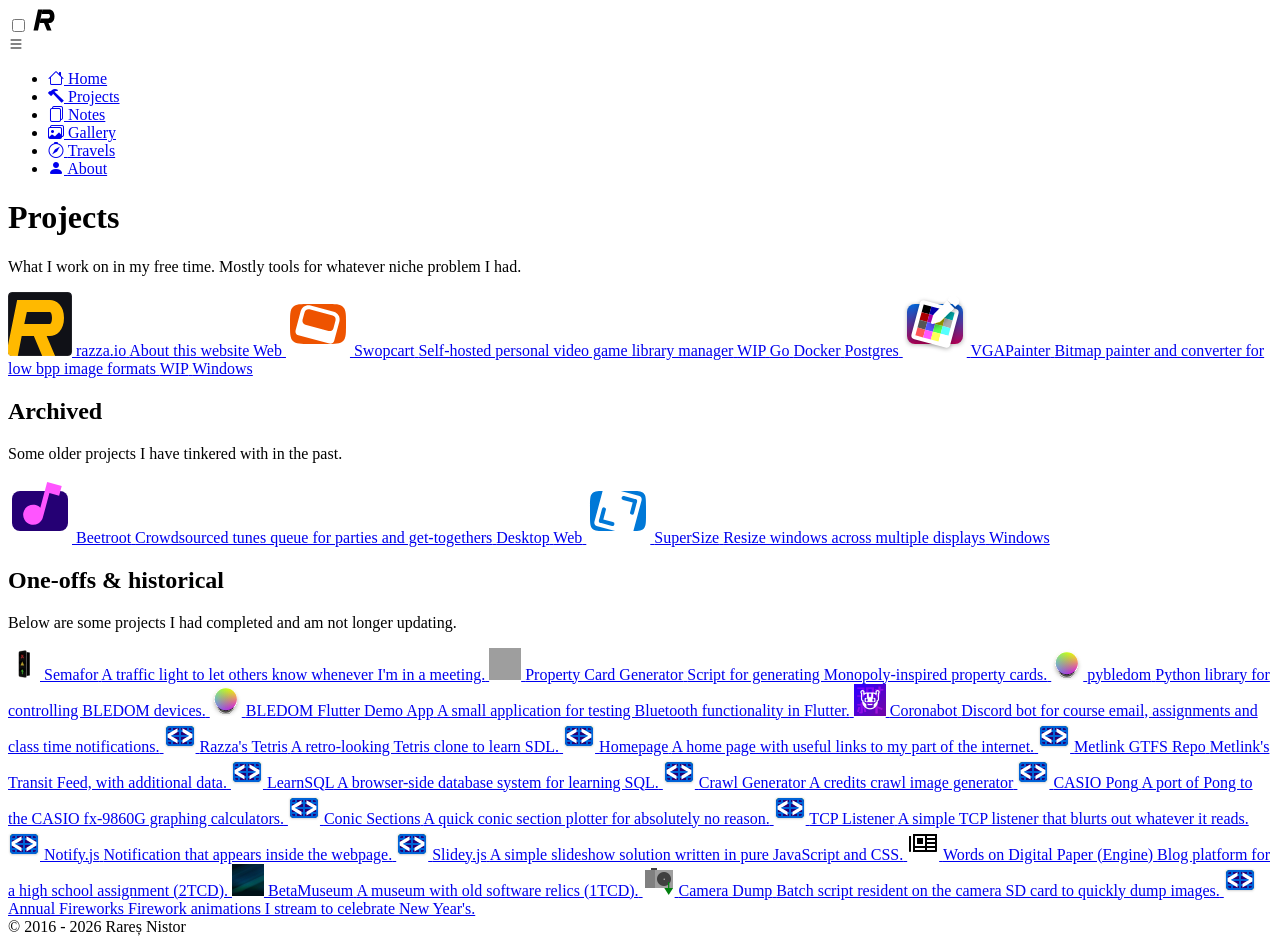
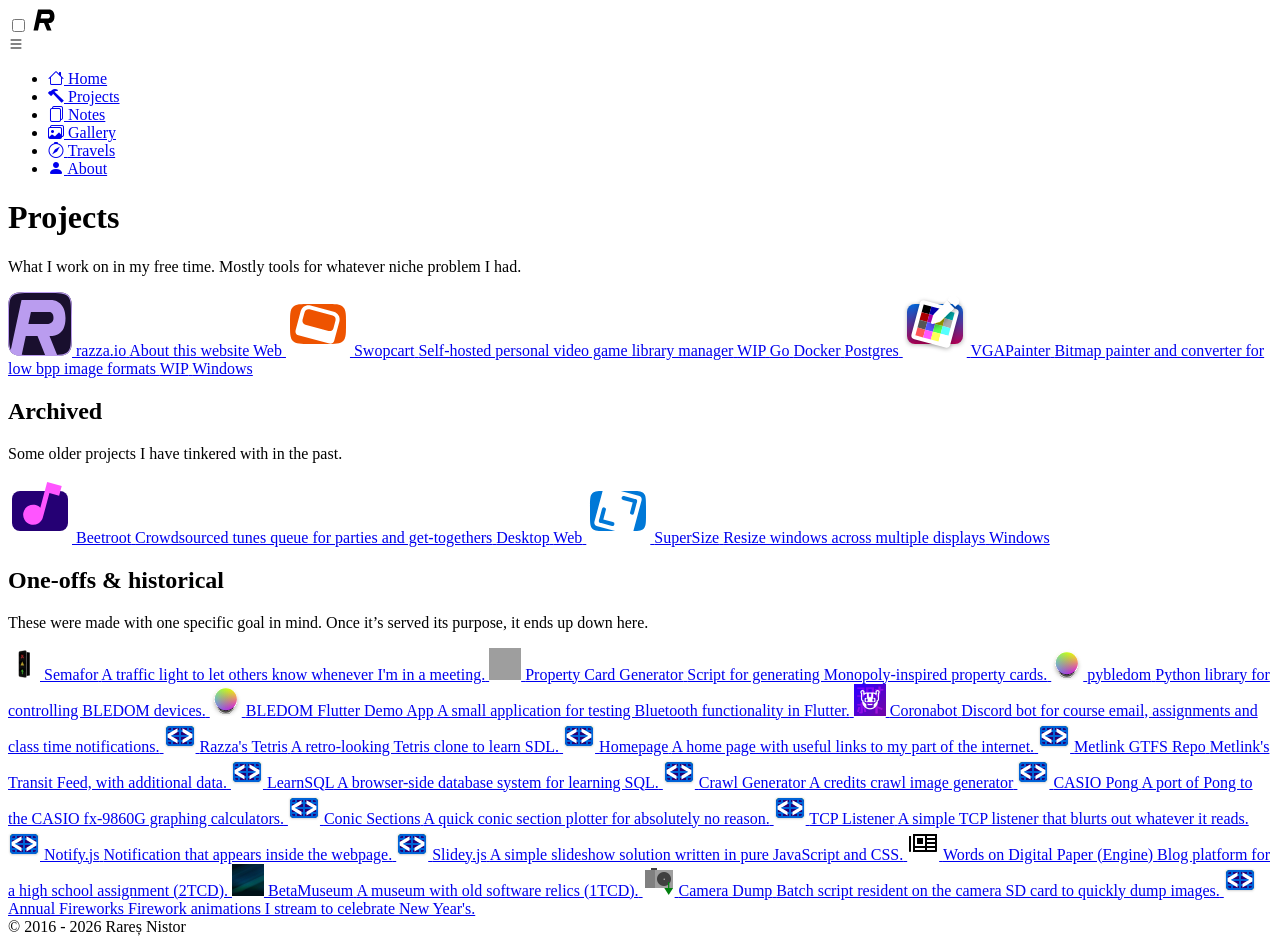
Before and after one commit to itisrazza/razza.io, a Jekyll site: the page built from projects.html, in a window 1280 px wide. Built offline with Jekyll 4.4.1, drawn with Linux system fonts in a browser that asks for light colours; some web fonts are replaced; grey boxes are pictures that could not be loaded.

Commit message:
meta: update nav logo, razza.io project icon, one-offs description

```diff
--- a/_includes/navlogo.html
+++ b/_includes/navlogo.html
@@ -1,6 +1,3 @@
-<svg width="24" height="24" viewBox="0 0 24 24" fill="none" xmlns="http://www.w3.org/2000/svg">
-    <path
-        d="M22.5 8.25C22.5 2.85 19 1.5 17.25 1.5H10.5L9.53571 6H16.5C16.5 6 18 6 18 8.25C18 10.05 16.5 10.5 15.75 10.5H8.57143L7.60714 15H12L15 22.5H19.5L16.5 15C18 15 22.5 15 22.5 8.25Z"
-        fill="currentColor" />
-    <path d="M6 1.5L1.5 22.5H6L7.60714 15L8.57143 10.5L9.53571 6L10.5 1.5H6Z" fill="currentColor" />
+<svg width="24" height="24" viewBox="0 0 16 16" fill="none" xmlns="http://www.w3.org/2000/svg">
+<path fill-rule="evenodd" clip-rule="evenodd" d="M1 15L4 1H7H11.5C12.6667 1 15 1.9 15 5.5C15 10 12 10 11 10L13 15H10L8 10H5.07143L4 15H1ZM10.5 7H5.71429L6.35714 4H11C11 4 12 4 12 5.5C12 6.7 11 7 10.5 7Z" fill="currentColor"/>
 </svg>
--- a/_layouts/projects.html
+++ b/_layouts/projects.html
@@ -30,7 +30,7 @@
 <section id="one-off">
     <header class="chrome-inset">
         <h2>One-offs & historical</h2>
-        <p>Below are some projects I had completed and am not longer updating.</p>
+        <p>These were made with one specific goal in mind. Once it’s served its purpose, it ends up down here.</p>
     </header>
     <main class="project-list">
         {% for project in site.data.projects %}
```
Also changed, not shown: assets/logos/projects/razza.io.svg.
